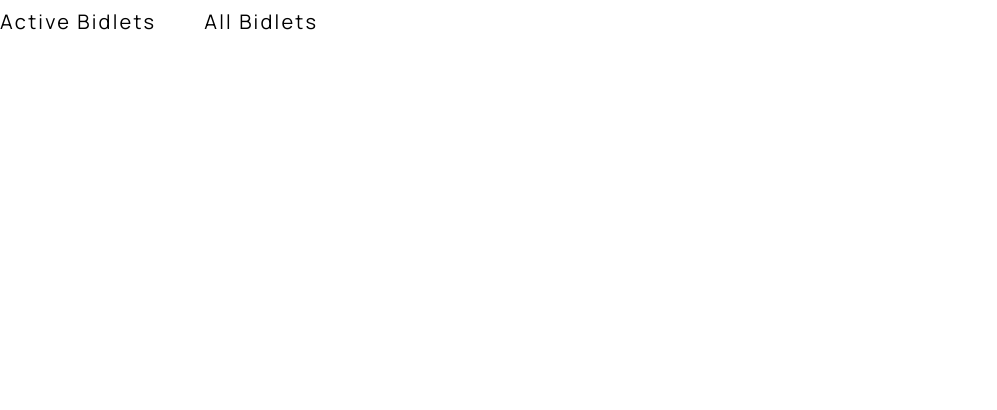
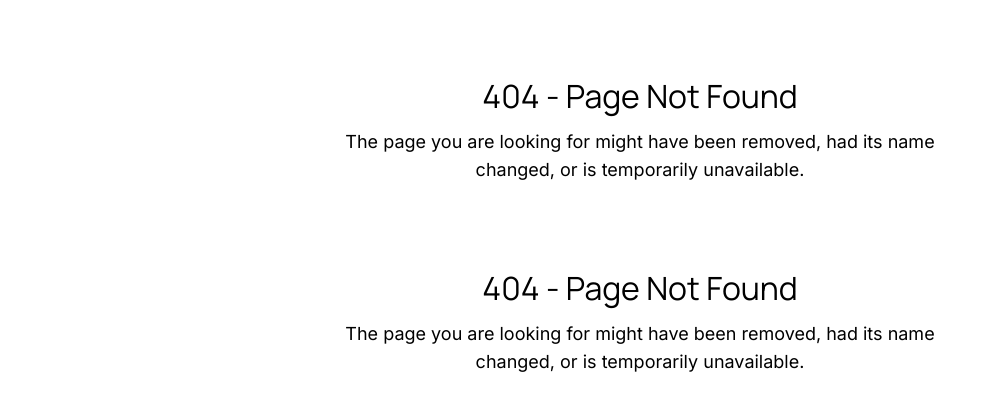
Before and after one commit to EliNygard/FED2-SP2-Bidlet, a website built with Vite: page indexcopy.html in a window 1280 px wide. Shown: the whole page, without its empty margins (0-997 px from the left). Built offline with nearby package versions, Linux system fonts and the light colour scheme; no server answers.

Commit message:
feat: message on page not found

```diff
--- a/indexcopy.html
+++ b/indexcopy.html
@@ -15,11 +15,11 @@
   </head>
   <body class="min-h-screen py-2">
     <main class="">
-      <div
-        class="flex justify-between md:justify-start md:gap-8 lg:gap-12 font-heading text-base tracking-[.11em] md:text-xl tracking-widest"
-      >
-        <button class="tab-btn">Active Bidlets</button>
-        <button class="tab-btn">All Bidlets</button>
+      <div class="text-center mx-auto mt-14 p-4 max-w-2xl">
+        <h1 class="font-heading text-2xl md:text-3xl mb-4">404 - Page Not Found</h1>
+        <p class="font-body text-base md:text-lg">
+          The page you are looking for might have been removed, had its name changed, or is temporarily unavailable.
+        </p>
       </div>
     </main>
   </body>
--- a/src/js/router/views/notFound.ts
+++ b/src/js/router/views/notFound.ts
@@ -1,6 +1,19 @@
 function initializePage():void {
-    console.log("not found");
+    const container = document.createElement('div');
+    container.className = "text-center mx-auto mt-14 p-4 max-w-2xl"
 
+    const heading = document.createElement('h1');
+    heading.textContent = '404 - Page Not Found';
+    heading.className = "font-heading text-2xl md:text-3xl mb-4"
+
+    const message = document.createElement('p');
+    message.textContent = 'The page you are looking for might have been removed, had its name changed, or is temporarily unavailable.';
+    message.className = "font-body text-base md:text-lg"
+
+    container.appendChild(heading);
+    container.appendChild(message);
+
+    document.body.appendChild(container);
 }
 
 initializePage()
```
